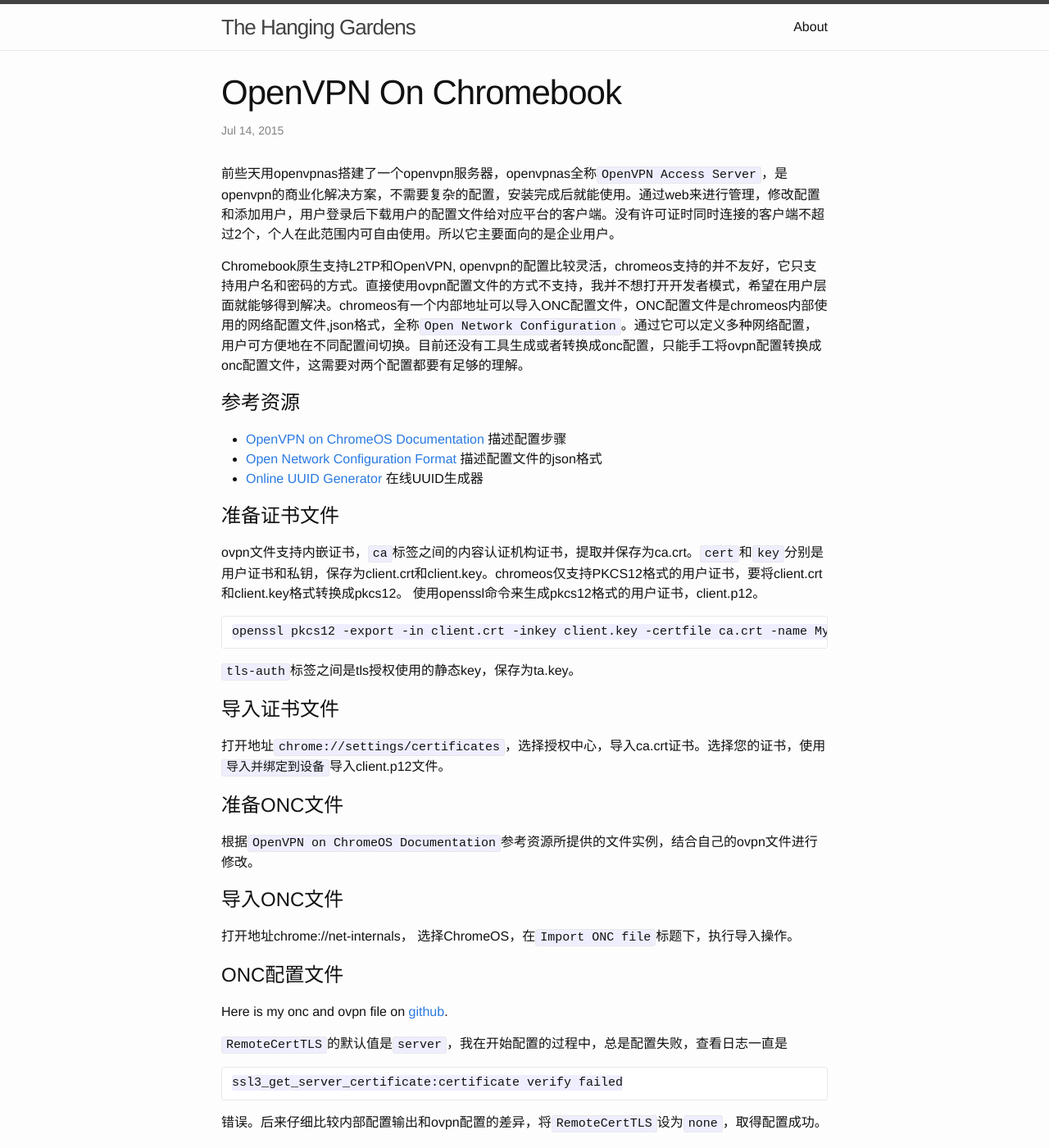
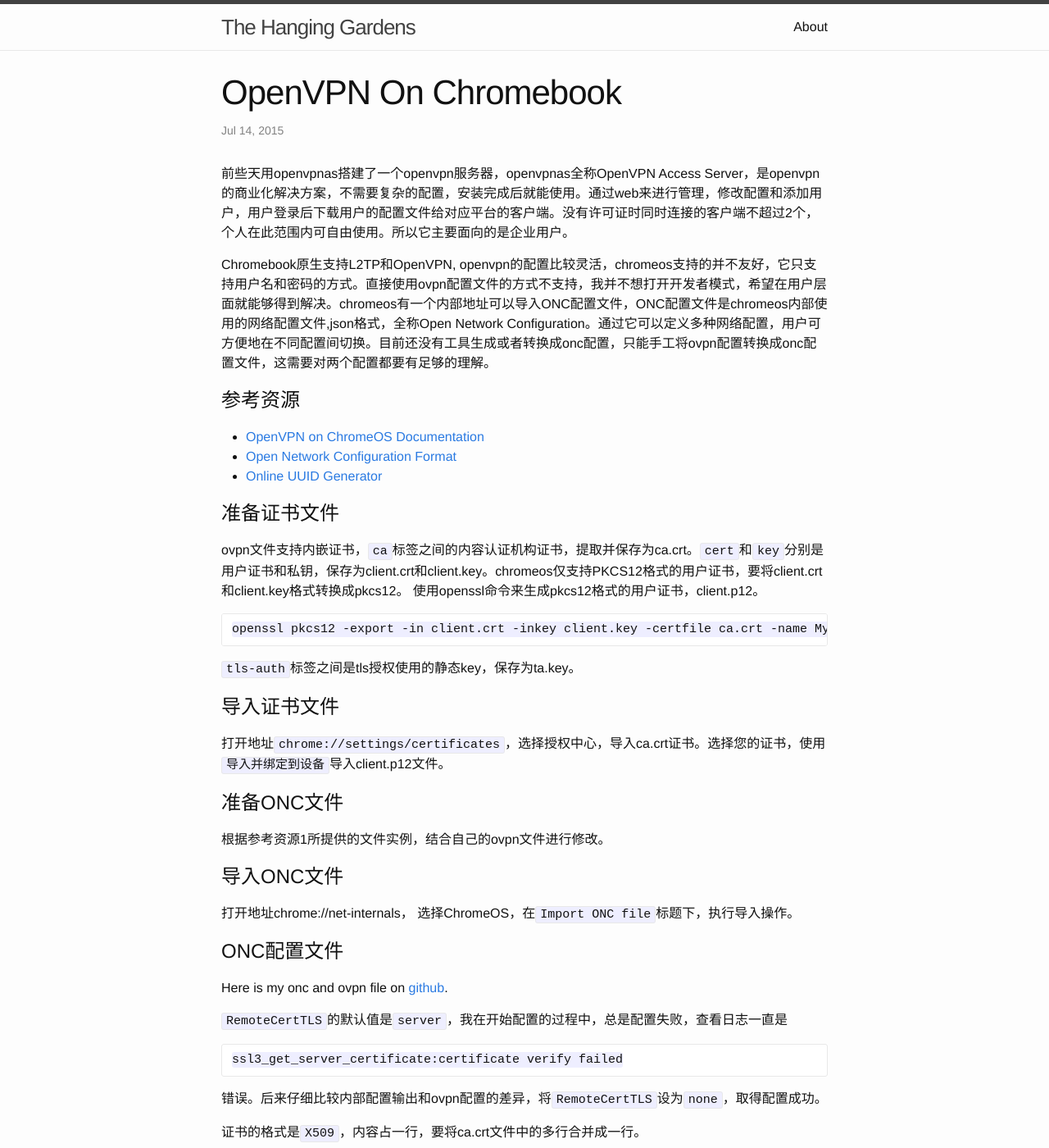
Before and after one commit to bablon/bablon.github.io, a Jekyll site: the page built from _posts/2015-07-14-openvpn-on-chromebook.md, in a window 1280 px wide and 1400 px high. Shown: the whole window at 82% size. Built offline with Jekyll 4.4.1, drawn with Linux system fonts in a browser that asks for light colours.

Commit message:
Update 2015-07-14-openvpn-on-chromebook.md

```diff
--- a/_posts/2015-07-14-openvpn-on-chromebook.md
+++ b/_posts/2015-07-14-openvpn-on-chromebook.md
@@ -5,15 +5,15 @@
 categories: openvpn
 ---
 
-前些天用openvpnas搭建了一个openvpn服务器，openvpnas全称`OpenVPN Access Server`，是openvpn的商业化解决方案，不需要复杂的配置，安装完成后就能使用。通过web来进行管理，修改配置和添加用户，用户登录后下载用户的配置文件给对应平台的客户端。没有许可证时同时连接的客户端不超过2个，个人在此范围内可自由使用。所以它主要面向的是企业用户。
+前些天用openvpnas搭建了一个openvpn服务器，openvpnas全称OpenVPN Access Server，是openvpn的商业化解决方案，不需要复杂的配置，安装完成后就能使用。通过web来进行管理，修改配置和添加用户，用户登录后下载用户的配置文件给对应平台的客户端。没有许可证时同时连接的客户端不超过2个，个人在此范围内可自由使用。所以它主要面向的是企业用户。
 
-Chromebook原生支持L2TP和OpenVPN, openvpn的配置比较灵活，chromeos支持的并不友好，它只支持用户名和密码的方式。直接使用ovpn配置文件的方式不支持，我并不想打开开发者模式，希望在用户层面就能够得到解决。chromeos有一个内部地址可以导入ONC配置文件，ONC配置文件是chromeos内部使用的网络配置文件,json格式，全称`Open Network Configuration`。通过它可以定义多种网络配置，用户可方便地在不同配置间切换。目前还没有工具生成或者转换成onc配置，只能手工将ovpn配置转换成onc配置文件，这需要对两个配置都要有足够的理解。
+Chromebook原生支持L2TP和OpenVPN, openvpn的配置比较灵活，chromeos支持的并不友好，它只支持用户名和密码的方式。直接使用ovpn配置文件的方式不支持，我并不想打开开发者模式，希望在用户层面就能够得到解决。chromeos有一个内部地址可以导入ONC配置文件，ONC配置文件是chromeos内部使用的网络配置文件,json格式，全称Open Network Configuration。通过它可以定义多种网络配置，用户可方便地在不同配置间切换。目前还没有工具生成或者转换成onc配置，只能手工将ovpn配置转换成onc配置文件，这需要对两个配置都要有足够的理解。
 
 # 参考资源
 
-* [OpenVPN on ChromeOS Documentation][openvpn_on_chromeos] 描述配置步骤
-* [Open Network Configuration Format][onc_format] 描述配置文件的json格式
-* [Online UUID Generator][uuid_generator] 在线UUID生成器
+* [OpenVPN on ChromeOS Documentation][openvpn_on_chromeos]
+* [Open Network Configuration Format][onc_format]
+* [Online UUID Generator][uuid_generator]
 
 [openvpn_on_chromeos]: https://docs.google.com/document/d/18TU22gueH5OKYHZVJ5nXuqHnk2GN6nDvfu2Hbrb4YLE/pub#h.buf7fpkgt9c8
 [onc_format]: http://src.chromium.org/chrome/trunk/src/components/onc/docs/onc_spec.html#sec_OpenVPN_connections_and_types
@@ -34,7 +34,7 @@
 
 # 准备ONC文件
 
-根据`OpenVPN on ChromeOS Documentation`参考资源所提供的文件实例，结合自己的ovpn文件进行修改。
+根据参考资源1所提供的文件实例，结合自己的ovpn文件进行修改。
 
 # 导入ONC文件
 
```
